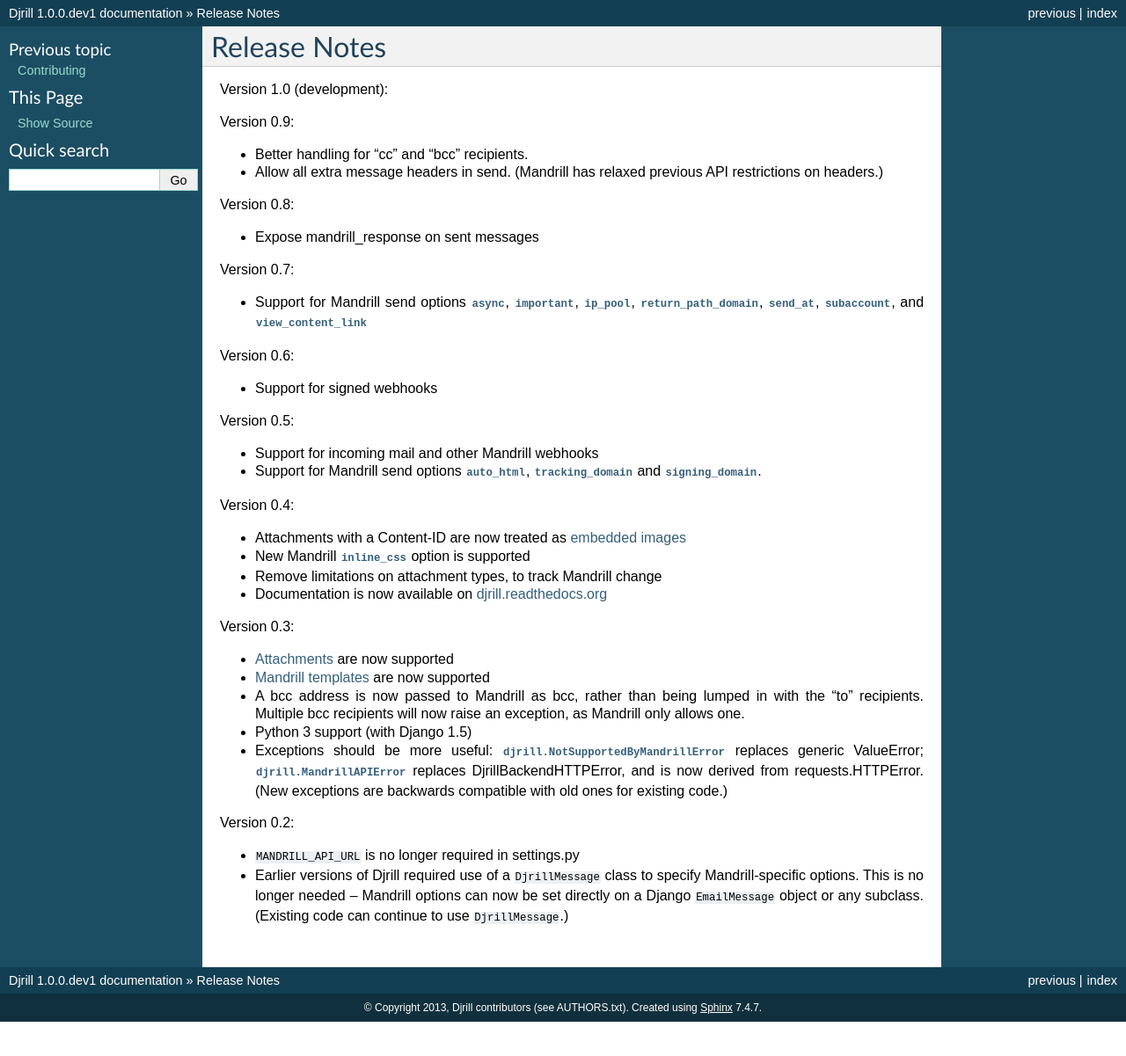
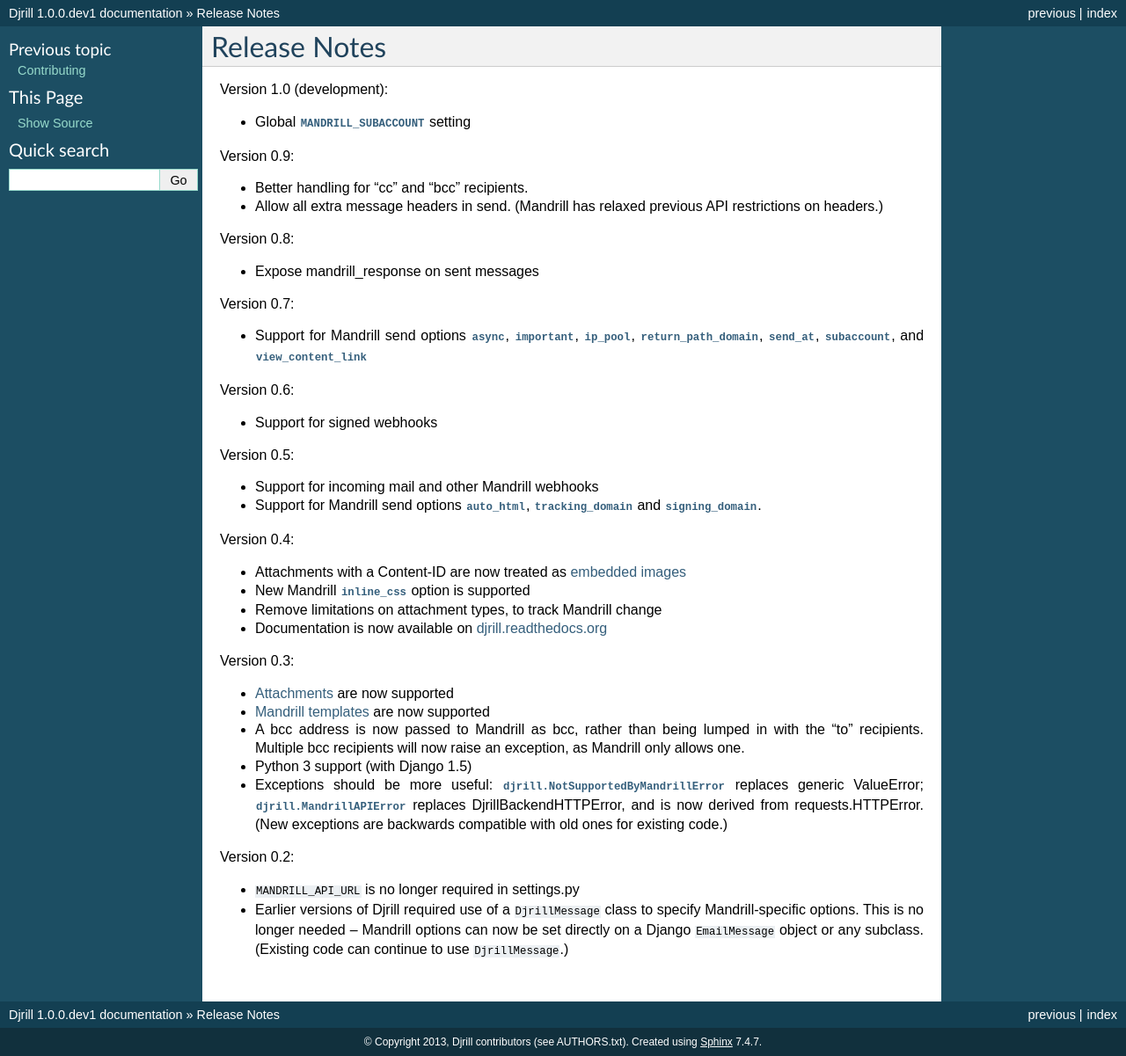
Before and after one commit to brack3t/Djrill, a Sphinx documentation site: the page built from docs/history.rst, in a window 1280 px wide. Shown: the whole page at 88% size. Built offline with Sphinx 7.4.7, drawn with Linux system fonts in a browser that asks for light colours; before the commit the page ends 1162 px from its top, so only the background shows below that.

Commit message:
Prep for 1.0 release

```diff
--- a/docs/history.rst
+++ b/docs/history.rst
@@ -3,6 +3,7 @@
 
 Version 1.0 (development):
 
+* Global :setting:`MANDRILL_SUBACCOUNT` setting
 
 Version 0.9:
 
```
